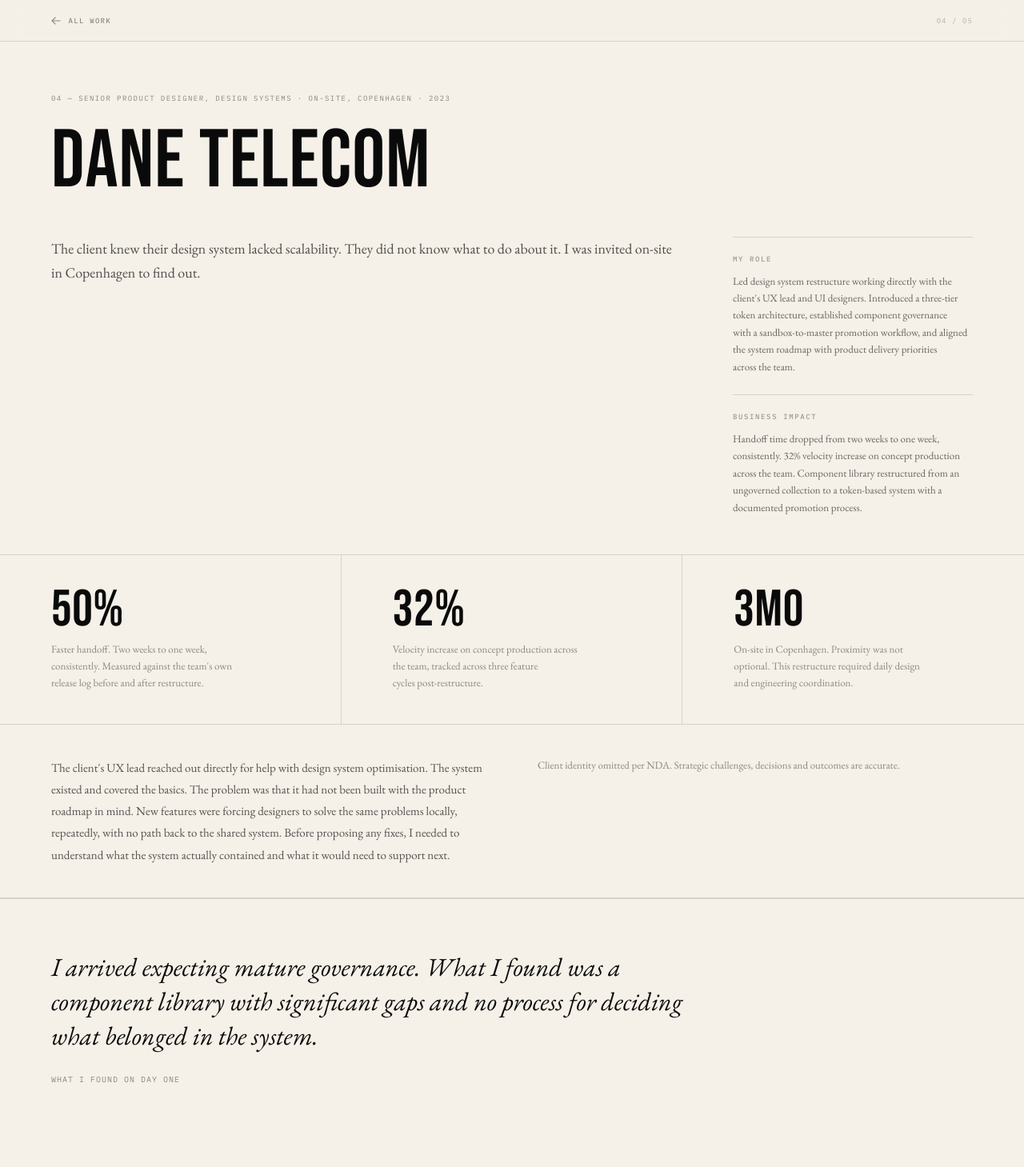
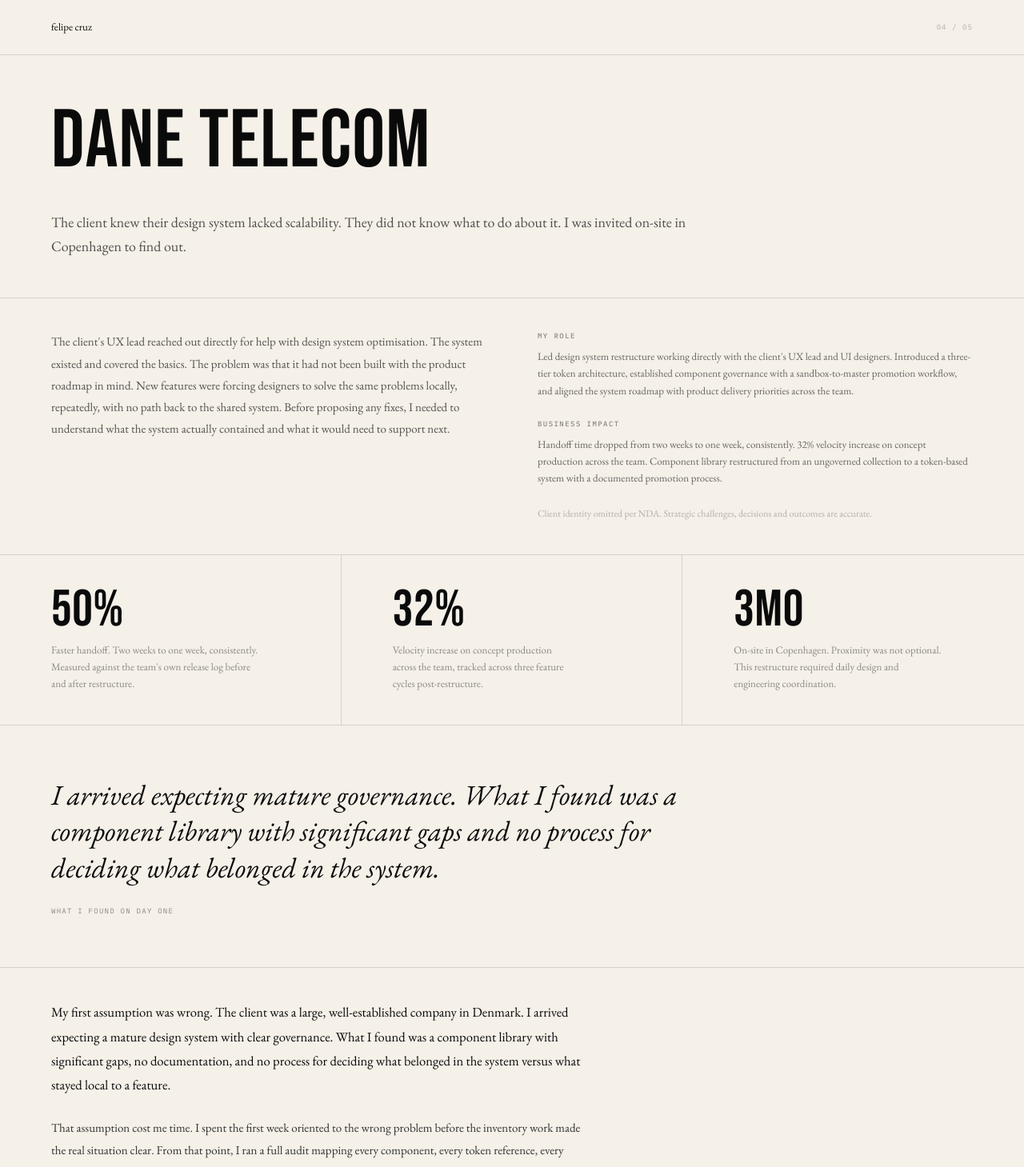
Before and after one commit to cruz-felipe/fcruz-portfolio, a Next.js app: page /work/dane-telecom in a window 1280 px wide. Shown: the top 1459 px of the page at 80% size. Built offline with nearby package versions, Linux system fonts and the light colour scheme.

Commit message:
more updates

```diff
--- a/components/case-study/CaseLayout.tsx
+++ b/components/case-study/CaseLayout.tsx
@@ -3,7 +3,6 @@ import Link from "next/link";
 import { useEffect, useRef, useState } from "react";
 import { ScreenGallery } from "./ScreenGallery";
 
-// ── Count-up hook ──────────────────────────────────
 function useCountUp(target: number, duration = 1400) {
   const [count, setCount] = useState(0);
   const [started, setStarted] = useState(false);
@@ -33,7 +32,6 @@ function AnimatedMetric({ value }: { value: string }) {
   return <span><span ref={ref}>{count}</span>{value.slice(m[1].length)}</span>;
 }
 
-// ── Types ──────────────────────────────────────────
 interface Screen { src: string; caption: string; }
 interface Metric { value: string; label: string; }
 interface Section {
@@ -60,20 +58,9 @@ const ALL_WORK = [
 
 function noWidow(t: string) { return t.replace(/\s+(\S+)$/, "\u00a0$1"); }
 function cleanPara(t: string) {
-  return noWidow(t.replace(/ — /g, ", ").replace(/ – /g, ", "));
+  return noWidow(t.replace(/ \u2014 /g, ", ").replace(/ \u2013 /g, ", "));
 }
 
-function Label({ children }: { children: React.ReactNode }) {
-  return (
-    <div style={{
-      fontFamily: "var(--font-mono)", fontSize: "9px", fontWeight: 500,
-      letterSpacing: "0.18em", textTransform: "uppercase",
-      color: "rgba(10,10,10,0.38)", marginBottom: "0.65rem",
-    }}>{children}</div>
-  );
-}
-
-// ── Case layout ────────────────────────────────────
 export default function CaseLayout({ data }: { data: CaseStudyData }) {
   const [visible, setVisible] = useState(false);
   useEffect(() => { const t = setTimeout(() => setVisible(true), 60); return () => clearTimeout(t); }, []);
@@ -90,35 +77,34 @@ export default function CaseLayout({ data }: { data: CaseStudyData }) {
     return () => o.disconnect();
   }, []);
 
-  // shared
-  const hRule: React.CSSProperties = { borderBottom: "1px solid var(--border)" };
-  const padX: React.CSSProperties = { paddingLeft: "var(--pad)", paddingRight: "var(--pad)" };
+  const B = "1px solid var(--border)";
+  const P = "var(--pad)";
 
   return (
     <>
-      {/* ── Top nav bar ── */}
-      <div style={{
-        position: "fixed", top: 0, left: 0, right: 0, zIndex: 100,
-        height: "52px", ...padX,
-        display: "flex", alignItems: "center", justifyContent: "space-between",
-        background: "rgba(245,240,232,0.96)",
-        backdropFilter: "blur(12px)", WebkitBackdropFilter: "blur(12px)",
-        borderBottom: "1px solid var(--border)",
+      <main
+        id="main-content"
+        style={{ background: "var(--bg)", color: "var(--ink)", minHeight: "100vh", width: "100%", overflowX: "hidden" }}
+      >
+
+        {/* NAV — same pattern as homepage header */}
+        <header style={{
+          display: "grid", gridTemplateColumns: "1fr 1fr 1fr",
+          borderBottom: B,
+          padding: `1.5rem ${P}`, alignItems: "center",
         }}>
           <a href="/" style={{
-          display: "flex", alignItems: "center", gap: "0.6rem",
-          fontFamily: "var(--font-mono)", fontSize: "9px", fontWeight: 500,
-          letterSpacing: "0.14em", textTransform: "uppercase",
-          color: "var(--muted)", textDecoration: "none", transition: "color 0.15s",
+            fontFamily: "var(--font-body)", fontSize: "13px",
+            color: "var(--ink)", textDecoration: "none",
+            transition: "opacity 0.15s",
           }}
-          onMouseEnter={(e) => { e.currentTarget.style.color = "var(--ink)"; }}
-          onMouseLeave={(e) => { e.currentTarget.style.color = "var(--muted)"; }}
+            onMouseEnter={(e) => { e.currentTarget.style.opacity = "0.5"; }}
+            onMouseLeave={(e) => { e.currentTarget.style.opacity = "1"; }}
           >
-          <svg width="12" height="10" viewBox="0 0 12 10" fill="none">
-            <path d="M11 5H1M5 1L1 5l4 4" stroke="currentColor" strokeWidth="1.2" strokeLinecap="square"/>
-          </svg>
-          All work
+            felipe cruz
           </a>
+          <div />
+          <div style={{ display: "flex", justifyContent: "flex-end" }}>
             <span style={{
               fontFamily: "var(--font-mono)", fontSize: "9px",
               letterSpacing: "0.12em", color: "var(--faint)",
@@ -126,108 +112,106 @@ export default function CaseLayout({ data }: { data: CaseStudyData }) {
               {data.index} / 05
             </span>
           </div>
+        </header>
 
-      <main
-        id="main-content"
-        style={{
-          background: "var(--bg)", color: "var(--ink)",
-          minHeight: "100vh", width: "100%", overflowX: "hidden",
-          paddingTop: "52px",
-        }}
-      >
-
-        {/* ── HERO ── */}
+        {/* HERO — title full width, then tagline full width below */}
         <section style={{
-          ...hRule, ...padX,
+          borderBottom: B,
+          paddingLeft: P, paddingRight: P,
           paddingTop: "4rem", paddingBottom: "3rem",
           opacity: visible ? 1 : 0,
           transform: visible ? "none" : "translateY(14px)",
           transition: "opacity 0.65s ease, transform 0.65s ease",
         }}>
-          {/* Eyebrow */}
-          <div style={{
-            fontFamily: "var(--font-mono)", fontSize: "9px",
-            letterSpacing: "0.16em", textTransform: "uppercase",
-            color: "var(--muted)", marginBottom: "1.75rem",
-          }}>
-            {data.index} — {data.role}{data.location ? ` · ${data.location}` : ""} · {data.year}
-          </div>
-
-          {/* Title - Bebas, huge */}
           <h1 style={{
             fontFamily: "var(--font-display)",
             fontSize: "clamp(3.5rem, 8vw, 10rem)",
             lineHeight: 0.88, letterSpacing: "0.01em",
-            color: "var(--ink)", marginBottom: "3rem",
+            color: "var(--ink)", marginBottom: "2.5rem",
             textWrap: "balance",
           }}>
             {data.title.toUpperCase()}
           </h1>
 
-          {/* Two-column below title */}
-          <div className="case-hero-below" style={{
-            display: "grid", gridTemplateColumns: "1fr 300px",
-            gap: "4rem", alignItems: "start",
-          }}>
+          {/* Tagline — full width, large serif */}
           <p style={{
             fontFamily: "var(--font-body)",
             fontSize: "clamp(1rem, 1.4vw, 1.15rem)",
             lineHeight: 1.72, color: "rgba(10,10,10,0.7)",
-              textWrap: "pretty",
+            maxWidth: "820px", textWrap: "pretty",
           }}>
             {cleanPara(data.tagline)}
           </p>
+        </section>
+
+        {/* CONTEXT — two col: left=context para, right=role+NDA */}
+        <section className="context-section" style={{
+          borderBottom: B,
+          display: "grid", gridTemplateColumns: "1fr 1fr",
+          paddingLeft: P, paddingRight: P, paddingTop: "2.5rem", paddingBottom: "2.5rem",
+          gap: "4rem", alignItems: "start",
+        }}>
+          <p style={{
+            fontFamily: "var(--font-body)", fontSize: "15px",
+            lineHeight: 1.82, color: "rgba(10,10,10,0.68)", textWrap: "pretty",
+          }}>
+            {cleanPara(data.context)}
+          </p>
           <div>
-              <div style={{ borderTop: "1px solid var(--border)", paddingTop: "1.25rem", marginBottom: "1.5rem" }}>
-                <Label>My role</Label>
-                <p style={{
-                  fontFamily: "var(--font-body)", fontSize: "13px",
-                  lineHeight: 1.65, color: "rgba(10,10,10,0.6)",
-                  textWrap: "pretty",
-                }}>
+            <div style={{ marginBottom: "1.5rem" }}>
+              <div style={{ fontFamily: "var(--font-mono)", fontSize: "9px", fontWeight: 500, letterSpacing: "0.16em", textTransform: "uppercase" as const, color: "var(--muted)", marginBottom: "0.5rem" }}>
+                My role
+              </div>
+              <p style={{ fontFamily: "var(--font-body)", fontSize: "13px", lineHeight: 1.65, color: "rgba(10,10,10,0.6)", textWrap: "pretty" }}>
                 {cleanPara(data.roleDetail)}
               </p>
             </div>
             {data.impactSummary && (
-                <div style={{ borderTop: "1px solid var(--border)", paddingTop: "1.25rem" }}>
-                  <Label>Business impact</Label>
-                  <p style={{
-                    fontFamily: "var(--font-body)", fontSize: "13px",
-                    lineHeight: 1.65, color: "rgba(10,10,10,0.6)",
-                    textWrap: "pretty",
-                  }}>
+              <div style={{ marginBottom: "1.5rem" }}>
+                <div style={{ fontFamily: "var(--font-mono)", fontSize: "9px", fontWeight: 500, letterSpacing: "0.16em", textTransform: "uppercase" as const, color: "var(--muted)", marginBottom: "0.5rem" }}>
+                  Business impact
+                </div>
+                <p style={{ fontFamily: "var(--font-body)", fontSize: "13px", lineHeight: 1.65, color: "rgba(10,10,10,0.6)", textWrap: "pretty" }}>
                   {cleanPara(data.impactSummary)}
                 </p>
               </div>
             )}
-            </div>
+            {!data.hideNda && (
+              <p style={{ fontFamily: "var(--font-body)", fontSize: "12px", color: "var(--faint)", lineHeight: 1.65, textWrap: "pretty" }}>
+                {data.showNdaNote
+                  ? "Client identity omitted per NDA. Artifacts shown are illustrative representations, not reproductions of client deliverables."
+                  : "Client identity omitted per NDA. Strategic challenges, decisions and outcomes are accurate."
+                }
+              </p>
+            )}
           </div>
         </section>
 
-        {/* ── METRICS ── */}
+        {/* METRICS — Bebas numbers, label ABOVE in mono */}
         {data.metrics.length > 0 && (
           <section className="case-metrics" style={{
             display: "grid",
             gridTemplateColumns: `repeat(${data.metrics.length}, 1fr)`,
-            ...hRule,
+            borderBottom: B,
           }}>
             {data.metrics.map((m, i) => (
               <div key={i} className="metric-cell" style={{
-                padding: "2.5rem var(--pad)",
-                borderRight: i < data.metrics.length - 1 ? "1px solid var(--border)" : "none",
+                paddingLeft: P, paddingRight: P,
+                paddingTop: "2.5rem", paddingBottom: "2.5rem",
+                borderRight: i < data.metrics.length - 1 ? B : "none",
               }}>
                 <div style={{
                   fontFamily: "var(--font-display)",
                   fontSize: "clamp(2.8rem, 5vw, 5.5rem)",
                   lineHeight: 0.9, letterSpacing: "0.01em",
-                  color: "var(--ink)", marginBottom: "0.65rem",
+                  color: "var(--ink)", marginBottom: "0.75rem",
                 }}>
                   <AnimatedMetric value={m.value} />
                 </div>
                 <p style={{
                   fontFamily: "var(--font-body)", fontSize: "13px",
                   color: "var(--muted)", lineHeight: 1.6,
-                  maxWidth: "240px", textWrap: "pretty",
+                  maxWidth: "260px", textWrap: "pretty",
                 }}>
                   {cleanPara(m.label)}
                 </p>
@@ -236,62 +220,54 @@ export default function CaseLayout({ data }: { data: CaseStudyData }) {
           </section>
         )}
 
-        {/* ── CONTEXT ── */}
-        <section className="context-section" style={{ ...hRule, ...padX, padding: "2.5rem var(--pad)" }}>
-          <div className="case-context" style={{
-            display: "grid", gridTemplateColumns: "1fr 1fr",
-            gap: "4rem", alignItems: "start",
-          }}>
-            <p style={{
-              fontFamily: "var(--font-body)", fontSize: "15px",
-              lineHeight: 1.82, color: "rgba(10,10,10,0.68)",
-              textWrap: "pretty",
-            }}>
-              {cleanPara(data.context)}
-            </p>
-            {data.showNdaNote ? (
-              <p style={{
-                fontFamily: "var(--font-body)", fontSize: "13px",
-                color: "var(--muted)", lineHeight: 1.75, textWrap: "pretty",
-              }}>
-                Client identity omitted per NDA. System documentation artifacts shown are illustrative representations of the restructure approach, not reproductions of client deliverables.
-              </p>
-            ) : !data.hideNda ? (
-              <p style={{
-                fontFamily: "var(--font-body)", fontSize: "13px",
-                color: "var(--muted)", lineHeight: 1.75,
-              }}>
-                Client identity omitted per NDA. Strategic challenges, decisions and outcomes are accurate.
-              </p>
-            ) : null}
-          </div>
-        </section>
-
-        {/* ── BODY SECTIONS ── */}
+        {/* BODY SECTIONS */}
         <div ref={sectionsRef}>
           {data.sections.map((section, si) => (
             <div key={si}>
-              {/* Pullquote - full bleed, editorial */}
+
+              {/* Pullquote — large italic, no border, generous padding */}
               {section.pullquote && (
-                <div className="cs-pullquote-section" style={{ ...padX }}>
-                  <blockquote className="cs-pullquote">{noWidow(section.pullquote)}</blockquote>
-                  <p className="cs-pullquote-attr">{section.title}</p>
+                <div style={{
+                  borderBottom: B,
+                  paddingLeft: P, paddingRight: P,
+                  paddingTop: "4rem", paddingBottom: "4rem",
+                }}>
+                  <blockquote style={{
+                    fontFamily: "var(--font-body)", fontStyle: "italic",
+                    fontSize: "clamp(1.5rem, 3vw, 2.2rem)",
+                    lineHeight: 1.3, color: "var(--ink)",
+                    maxWidth: "820px", textWrap: "pretty",
+                    marginBottom: "1.5rem",
+                  }}>
+                    {noWidow(section.pullquote)}
+                  </blockquote>
+                  <div style={{
+                    fontFamily: "var(--font-mono)", fontSize: "9px",
+                    letterSpacing: "0.14em", textTransform: "uppercase" as const,
+                    color: "var(--muted)",
+                  }}>
+                    {section.title}
+                  </div>
                 </div>
               )}
 
-              {/* Body text */}
+              {/* Body text — section title as mono label, then prose */}
               {(Array.isArray(section.body) ? section.body.length > 0 : !!section.body) && (
-                <section className="case-section" style={{ ...hRule, ...padX, padding: "2.5rem var(--pad)" }}>
+                <section className="case-section reveal" style={{
+                  borderBottom: B,
+                  paddingLeft: P, paddingRight: P,
+                  paddingTop: "2.5rem", paddingBottom: "2.5rem",
+                }}>
                   {!section.pullquote && (
                     <div style={{
                       fontFamily: "var(--font-mono)", fontSize: "9px", fontWeight: 500,
-                      letterSpacing: "0.18em", textTransform: "uppercase",
+                      letterSpacing: "0.18em", textTransform: "uppercase" as const,
                       color: "var(--muted)", marginBottom: "1.5rem",
                     }}>
                       {section.title}
                     </div>
                   )}
-                  <div className="case-section-body" style={{ maxWidth: "680px" }}>
+                  <div style={{ maxWidth: "680px" }}>
                     {Array.isArray(section.body)
                       ? section.body.map((para, pi) => (
                           <p key={pi}
@@ -308,49 +284,57 @@ export default function CaseLayout({ data }: { data: CaseStudyData }) {
 
               {/* Screen gallery */}
               {section.screens && section.screens.length > 0 && (
-                <div className="screen-gallery-section" style={{ ...hRule, ...padX, padding: "2.5rem var(--pad)" }}>
+                <div className="screen-gallery-section reveal" style={{
+                  borderBottom: B,
+                  paddingLeft: P, paddingRight: P,
+                  paddingTop: "2.5rem", paddingBottom: "2.5rem",
+                }}>
                   <ScreenGallery screens={section.screens} narrow={section.narrowScreens} />
                 </div>
               )}
 
-              {/* Artifact */}
+              {/* Artifact — dark bg */}
               {data.artifacts[si]?.component && (
-                <section className="artifact-section" style={{
-                  ...hRule, ...padX,
-                  padding: "2.5rem var(--pad)",
-                  background: "rgba(10,10,10,0.02)",
+                <section className="artifact-section reveal" style={{
+                  borderBottom: B,
+                  paddingLeft: P, paddingRight: P,
+                  paddingTop: "2.5rem", paddingBottom: "2.5rem",
+                  background: "#141414",
                 }}>
-                  <div className="artifact-scroll" style={{ marginBottom: "1.25rem", overflowX: "auto" }}>
+                  <div className="artifact-scroll" style={{ marginBottom: "1.5rem", overflowX: "auto" }}>
                     {data.artifacts[si].component}
                   </div>
+                  {(data.artifacts[si].title || data.artifacts[si].caption) && (
                     <div className="artifact-caption" style={{
                       display: "flex", justifyContent: "space-between",
                       alignItems: "baseline", gap: "2rem",
                     }}>
                       <p style={{
                         fontFamily: "var(--font-mono)", fontSize: "10px",
-                      fontWeight: 500, color: "var(--ink)", opacity: 0.55,
+                        color: "rgba(245,240,232,0.35)", letterSpacing: "0.08em",
                       }}>
                         {data.artifacts[si].title}
                       </p>
                       <p style={{
                         fontFamily: "var(--font-body)", fontSize: "13px",
-                      color: "var(--muted)", maxWidth: "480px", textWrap: "pretty",
+                        color: "rgba(245,240,232,0.3)", maxWidth: "480px", textWrap: "pretty",
                       }}>
                         {data.artifacts[si].caption}
                       </p>
                     </div>
+                  )}
                 </section>
               )}
+
             </div>
           ))}
         </div>
 
-        {/* ── MORE WORK ── */}
-        <section style={{ ...padX, padding: "3rem var(--pad)", background: "var(--ink)" }}>
+        {/* MORE WORK — full black, same as homepage contact */}
+        <section style={{ background: "var(--ink)", paddingLeft: P, paddingRight: P, paddingTop: "3rem", paddingBottom: "3rem" }}>
           <div style={{
             fontFamily: "var(--font-mono)", fontSize: "9px", fontWeight: 500,
-            letterSpacing: "0.18em", textTransform: "uppercase",
+            letterSpacing: "0.18em", textTransform: "uppercase" as const,
             color: "rgba(245,240,232,0.3)", marginBottom: "2rem",
           }}>
             More work
@@ -366,7 +350,7 @@ export default function CaseLayout({ data }: { data: CaseStudyData }) {
                   <span style={{
                     fontFamily: "var(--font-mono)", fontSize: "9px",
                     color: "rgba(245,240,232,0.25)", minWidth: "2.5rem",
-                    letterSpacing: "0.08em",
+                    letterSpacing: "0.08em", flexShrink: 0,
                   }}>{work.index}</span>
                   <div style={{ display: "flex", alignItems: "center", gap: "0.75rem", flex: 1 }}>
                     <span style={{
@@ -380,19 +364,17 @@ export default function CaseLayout({ data }: { data: CaseStudyData }) {
                     {isNext && (
                       <span style={{
                         fontFamily: "var(--font-mono)", fontSize: "8px",
-                        letterSpacing: "0.12em", textTransform: "uppercase",
+                        letterSpacing: "0.12em", textTransform: "uppercase" as const,
                         color: "rgba(245,240,232,0.35)",
-                        border: "0.5px solid rgba(245,240,232,0.2)",
-                        padding: "2px 6px",
+                        border: "0.5px solid rgba(245,240,232,0.2)", padding: "2px 6px",
                       }}>Next</span>
                     )}
                     {"personal" in work && work.personal && !isCurrent && (
                       <span style={{
                         fontFamily: "var(--font-mono)", fontSize: "8px",
-                        letterSpacing: "0.12em", textTransform: "uppercase",
+                        letterSpacing: "0.12em", textTransform: "uppercase" as const,
                         color: "rgba(245,240,232,0.25)",
-                        border: "0.5px solid rgba(245,240,232,0.12)",
-                        padding: "2px 6px",
+                        border: "0.5px solid rgba(245,240,232,0.12)", padding: "2px 6px",
                       }}>Personal</span>
                     )}
                   </div>
```
Lines whose indentation alone changed are shown as unchanged.
